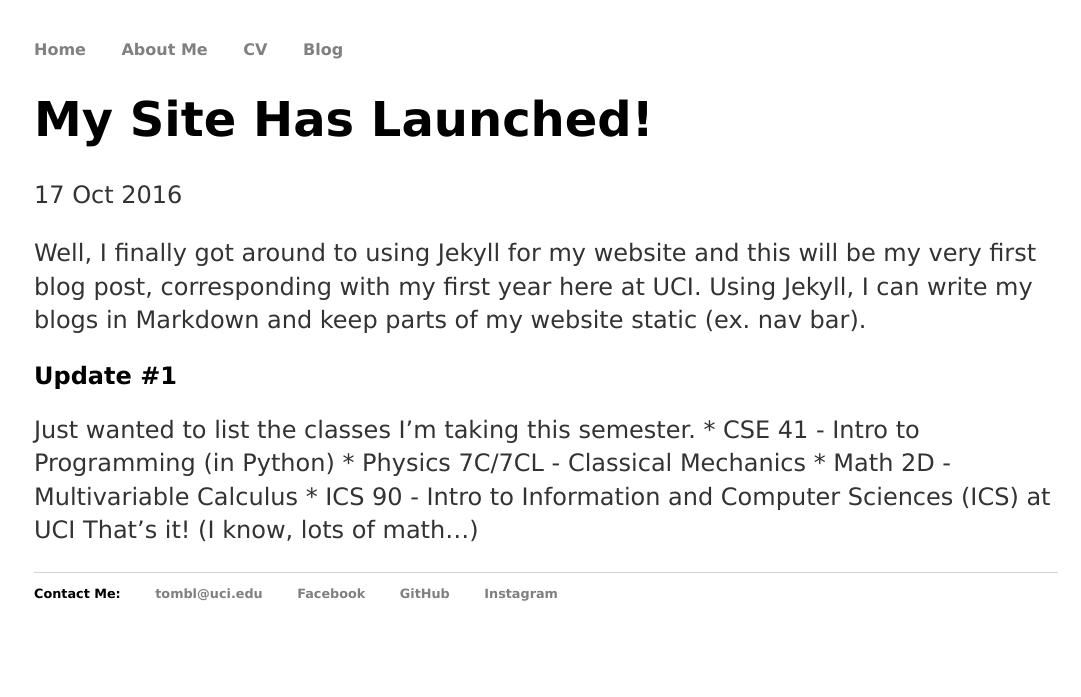
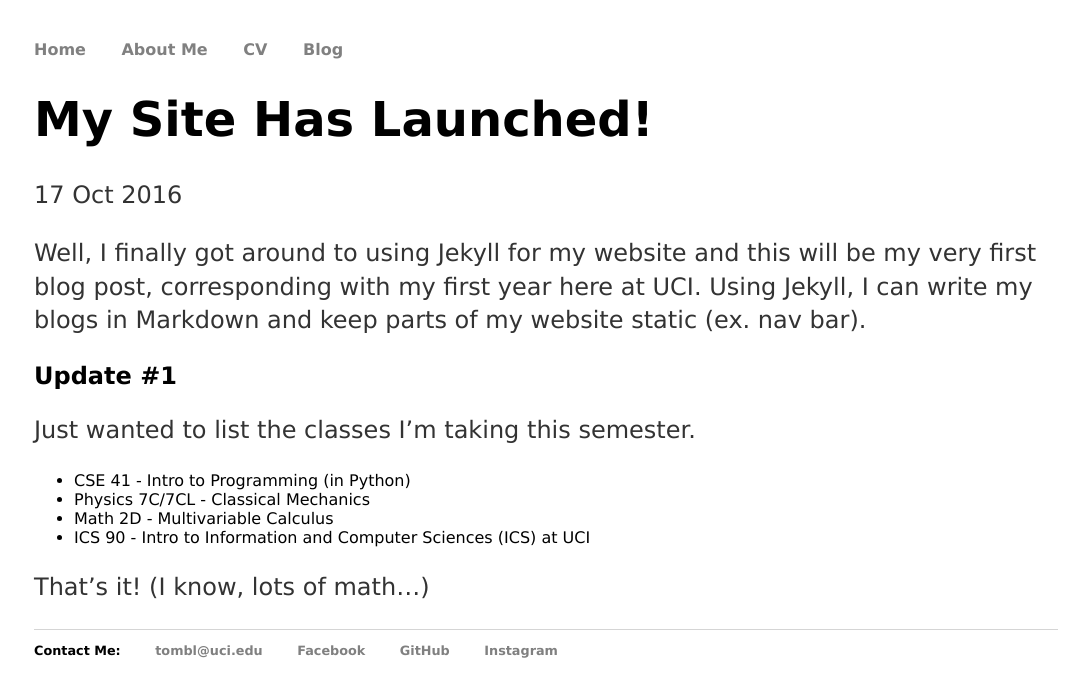
Before and after one commit to BTx123/BTx123.github.io, a Jekyll site: the page built from _posts/2016-10-17-site-launched.md, in a window 1280 px wide. Shown: the top 697 px of the page, without its empty margins (94-1175 px from the left). Built offline with Jekyll 4.4.1, drawn with Linux system fonts in a browser that asks for light colours.

Commit message:
Update list

```diff
--- a/_posts/2016-10-17-site-launched.md
+++ b/_posts/2016-10-17-site-launched.md
@@ -8,8 +8,11 @@ Well, I finally got around to using Jekyll for my website and this will be my ve
 
 ## Update #1
 Just wanted to list the classes I'm taking this semester.
-	* CSE 41 - Intro to Programming (in Python)
-	* Physics 7C/7CL - Classical Mechanics
-	* Math 2D - Multivariable Calculus
-	* ICS 90 - Intro to Information and Computer Sciences (ICS) at UCI
+<ul>
+	<li>CSE 41 - Intro to Programming (in Python)</li>
+	<li>Physics 7C/7CL - Classical Mechanics</li>
+	<li>Math 2D - Multivariable Calculus</li>
+	<li>ICS 90 - Intro to Information and Computer Sciences (ICS) at UCI</li>
+</ul>
+
 That's it! (I know, lots of math...)
```
